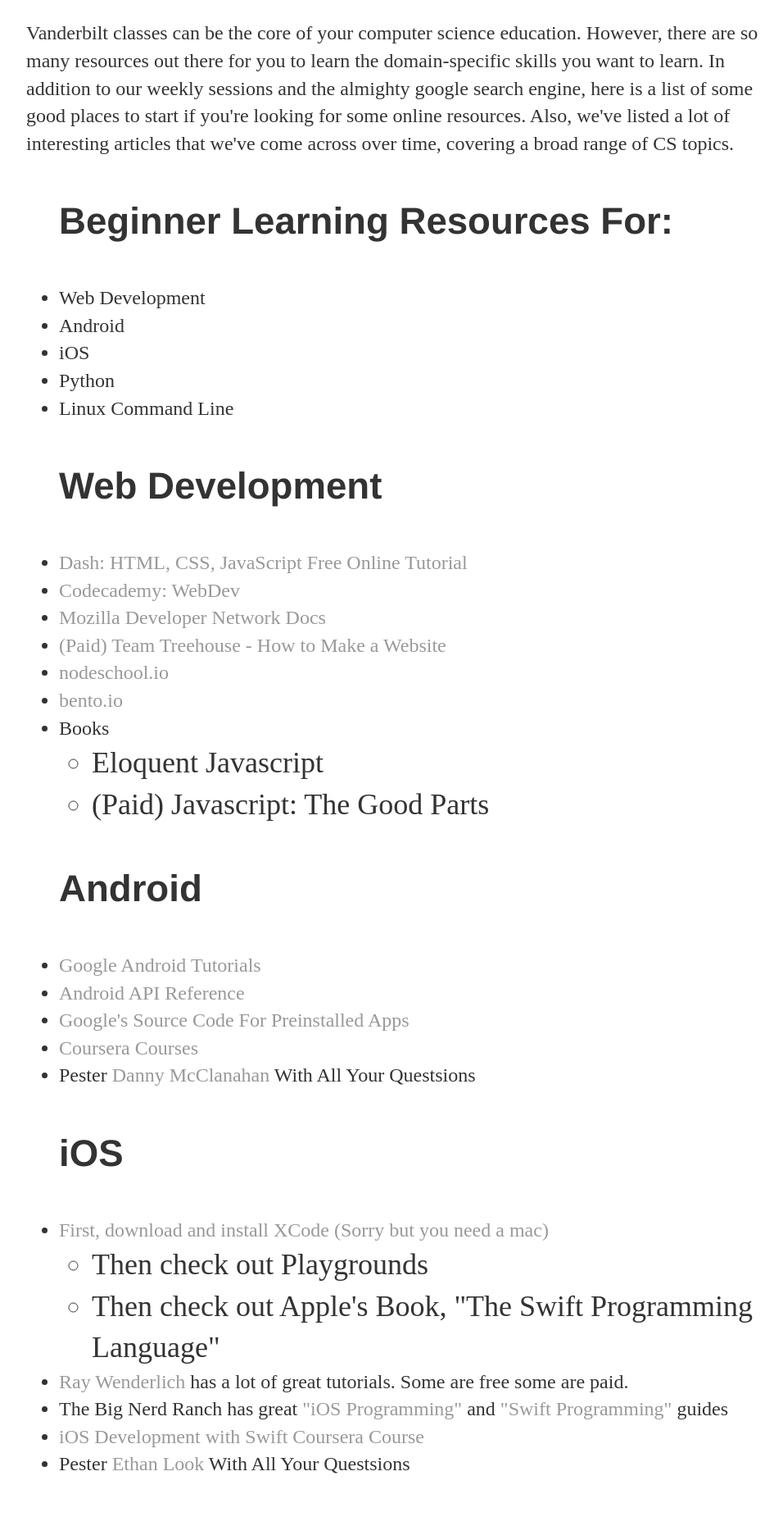
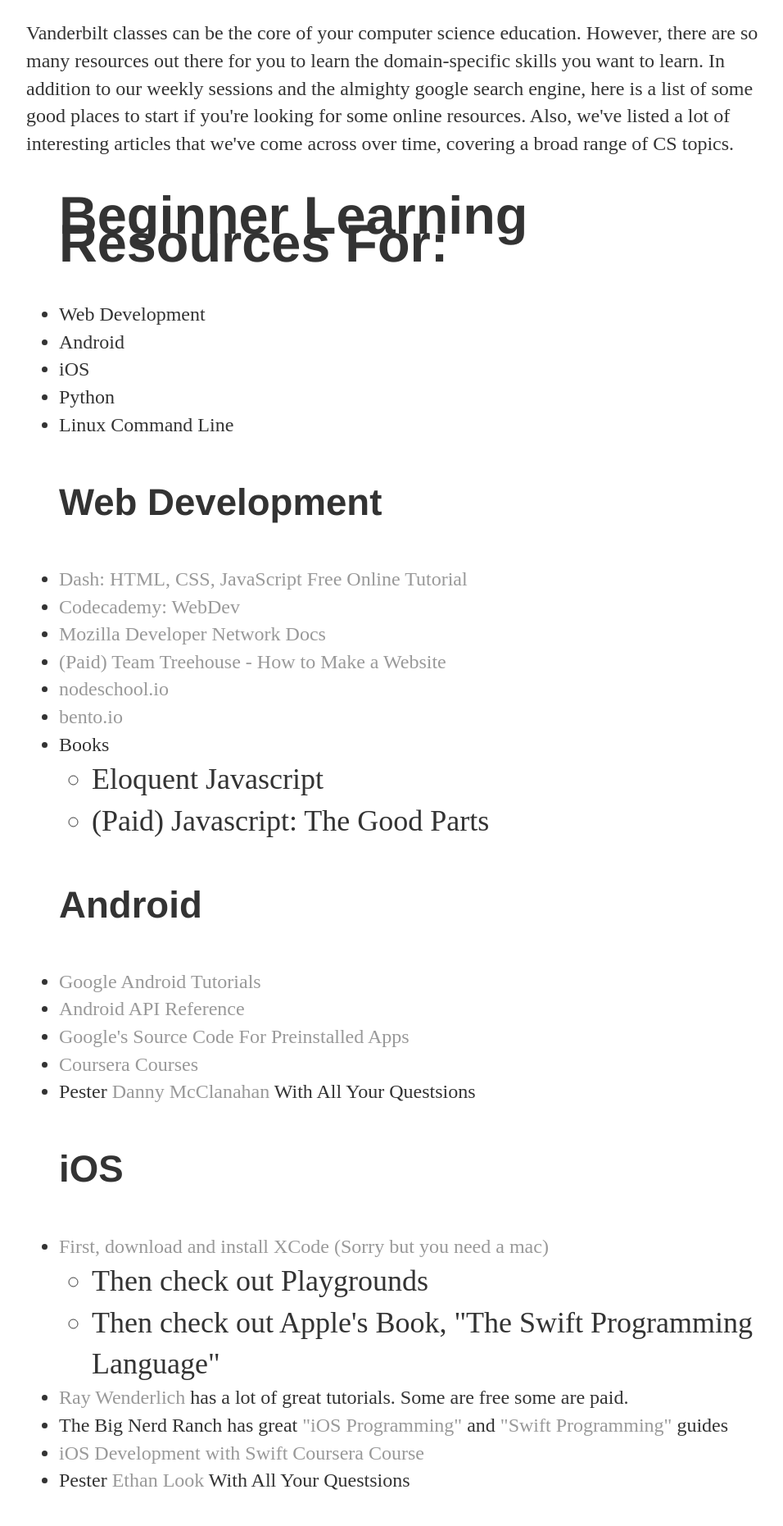
Before and after one commit to VandyApps/adamMgross.github.io, a Jekyll site: the page built from resources/index.html, in a window 1280 px wide. Shown: the part 402-2263 px from the top of the page at 82% size, without its empty margins (160-1116 px from the left). Built offline with Jekyll 4.4.1, drawn with Linux system fonts in a browser that asks for light colours.

Commit message:
Automated commit message.

```diff
--- a/resources/index.html
+++ b/resources/index.html
@@ -5,7 +5,7 @@
 
 <p>Vanderbilt classes can be the core of your computer science education. However, there are so many resources out there for you to learn the domain-specific skills you want to learn. In addition to our weekly sessions and the almighty google search engine, here is a list of some good places to start if you're looking for some online resources. Also, we've listed a lot of interesting articles that we've come across over time, covering a broad range of CS topics.</p>
 		<div class="resources">
-            <ul><h4>Beginner Learning Resources For:</h4>
+            <ul><h2>Beginner Learning Resources For:</h2>
                 <li>Web Development</li>
                 <li>Android</li>
                 <li>iOS</li>
```
